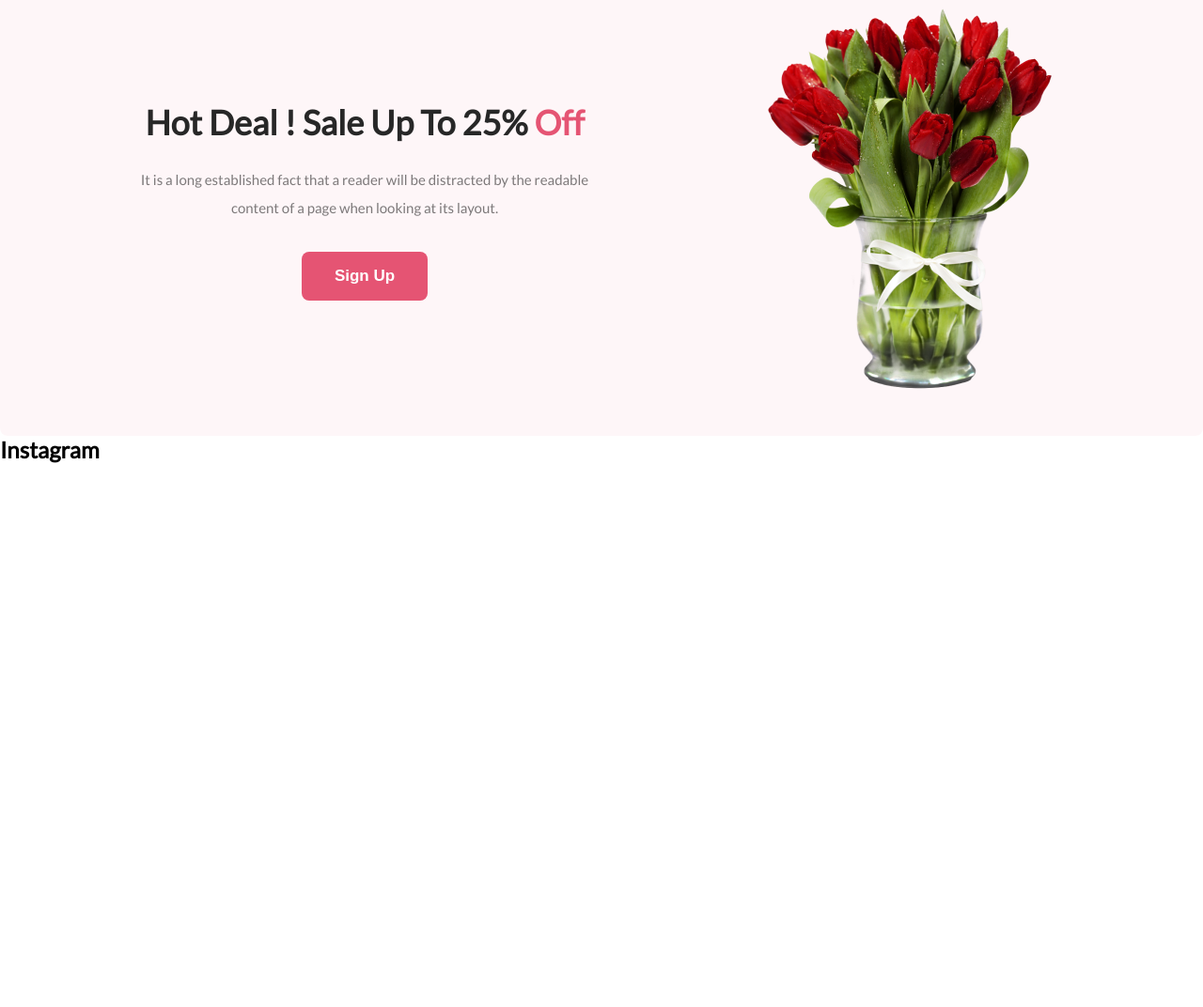
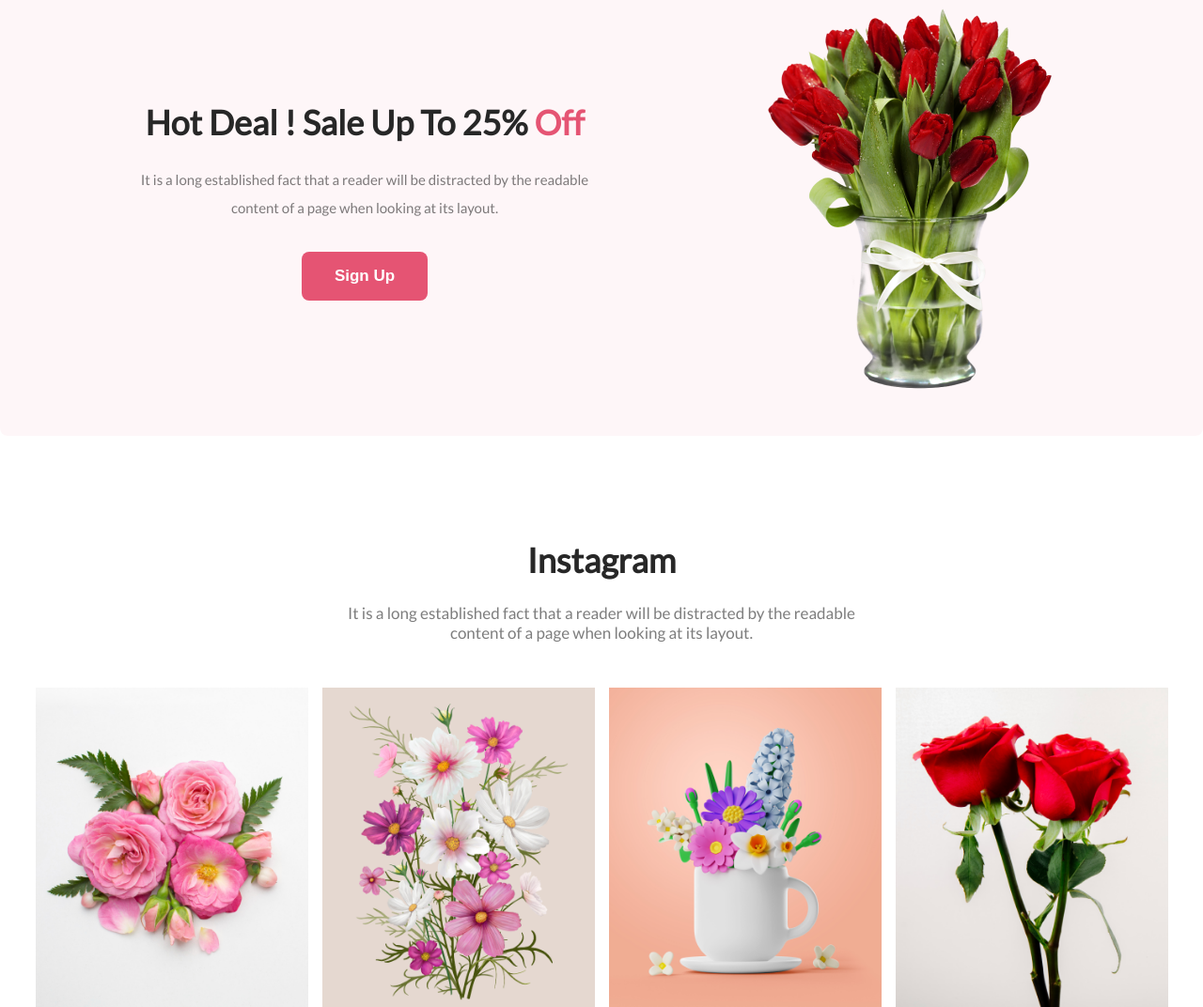
Before and after one commit to sajalbiswas1/my-first-assignment-1, a plain HTML site: page index.html in a window 1280 px wide. Shown: the part 1818-2890 px from the top of the page at 94% size. Before the commit the page ends 2311 px from the top, so only its background shows below. Drawn offline with Linux system fonts and the light colour scheme.

Commit message:
instagram section image add

```diff
--- a/index.html
+++ b/index.html
@@ -73,12 +73,15 @@
        <!-- Instagram flower section is Start -->
        <section class="instagram-flower-section">
             <div class="instagram-flower-container">
-                <div>
+                <div class="instagram-title">
                     <h1>Instagram</h1>
-                    <p></p>
+                    <p>It is a long established fact that a reader will be distracted by the readable <br> content of a page when looking at its layout.</p>
                 </div>
-                <div>
-
+                <div class="image-container">
+                    <img class="instagram-img" src="image/Flower 01.png" alt="">
+                    <img class="instagram-img" src="image/Rectangle 4.png" alt="">
+                    <img class="instagram-img" src="image/Rectangle 5.png" alt="">
+                    <img class="instagram-img" src="image/Rectangle 6.png" alt="">
                 </div>
             </div>
        </section>
--- a/style/style.css
+++ b/style/style.css
@@ -16,6 +16,8 @@ body{
     padding: 16px 35px 16px 35px;
     border: none;
 }
+
+
 /* Header style here */
 .header{
     display: flex;
@@ -39,9 +41,7 @@ body{
 .header-container h1{
     color: #272727;
     font-size: 60px;
-    font-size: normal;
     font-weight: 800;
-    line-height: normal;
 }
 .header-container p{
     color: rgba(39, 39, 39, 0.60);
@@ -162,3 +162,40 @@ body{
 }
 
 /* Flower Offer section is End */
+
+
+/* Instagram flower section is Start */
+.instagram-flower-container{
+    width: 80%;
+    margin: auto;
+
+}
+.instagram-title{
+    margin-top: 110px;
+    text-align: center;
+}
+.instagram-title h1{
+    font-size:36px;
+    font-weight: 800;
+    color: #272727;
+}
+.instagram-title p{
+    color: rgba(39, 39, 39, 0.60);
+    font-size: 17px;
+    font-weight: 400;
+    margin-top: 24px;
+}
+
+.image-container{
+    display: flex;
+    justify-content: center;
+    gap: 15px;
+    margin-top: 48px;
+
+}
+.instagram-flower-container .instagram-img{
+    width: 290px;
+    height: 340px;
+
+}
+/* Instagram flower section is End */
```
